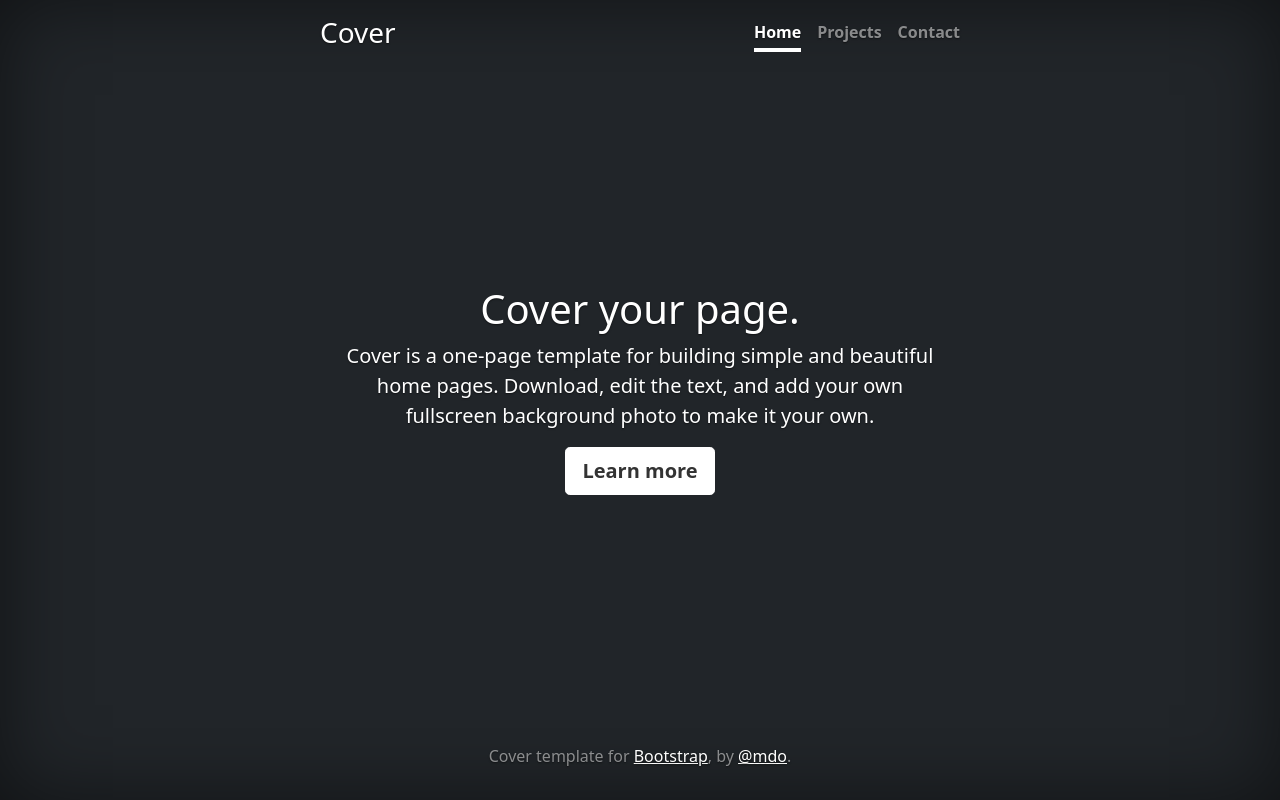
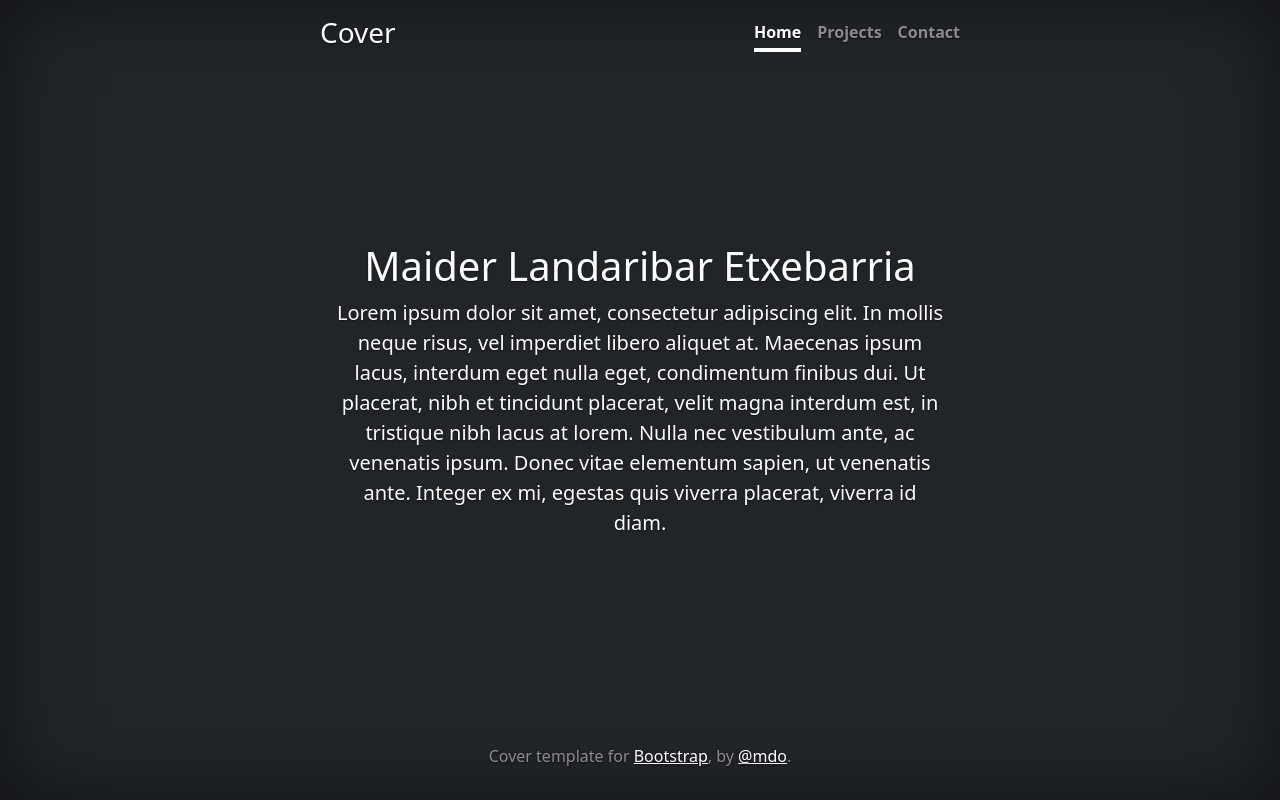
Before and after one commit to maidersonn/Porfolio, a website: page home.html in a window 1280 px wide. Drawn offline with Linux system fonts and the light colour scheme.

Commit message:
Changes on home page

```diff
--- a/home.html
+++ b/home.html
@@ -52,18 +52,15 @@
       </header>
 
       <main class="px-3">
-        <h1>Cover your page.</h1>
+        <h1>Maider Landaribar Etxebarria</h1>
         <p class="lead">
-          Cover is a one-page template for building simple and beautiful home
-          pages. Download, edit the text, and add your own fullscreen background
-          photo to make it your own.
-        </p>
-        <p class="lead">
-          <a
-            href="#"
-            class="btn btn-lg btn-secondary fw-bold border-white bg-white"
-            >Learn more</a
-          >
+          Lorem ipsum dolor sit amet, consectetur adipiscing elit. In mollis
+          neque risus, vel imperdiet libero aliquet at. Maecenas ipsum lacus,
+          interdum eget nulla eget, condimentum finibus dui. Ut placerat, nibh
+          et tincidunt placerat, velit magna interdum est, in tristique nibh
+          lacus at lorem. Nulla nec vestibulum ante, ac venenatis ipsum. Donec
+          vitae elementum sapien, ut venenatis ante. Integer ex mi, egestas quis
+          viverra placerat, viverra id diam.
         </p>
       </main>
 
```
